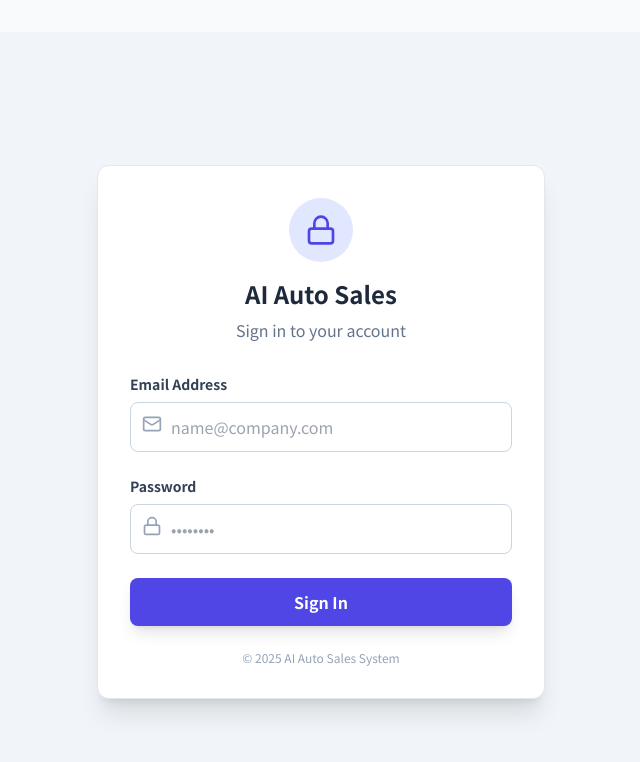
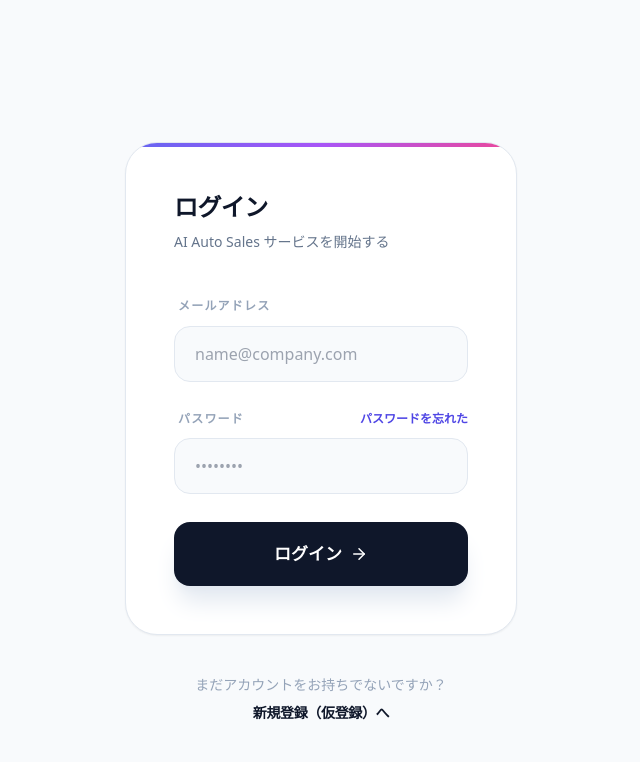
Before and after one commit to anyaku-dev/ai-auto-sales, a Next.js app: page /login in a window 1280 px wide. Shown: the top 762 px of the page, without its empty margins (319-959 px from the left). Built offline with nearby package versions, Linux system fonts and the light colour scheme; no server answers.

Commit message:
update: dashboard completion logic and icons

```diff
--- /dev/null
+++ b/app/components/ConfettiEffect.tsx
@@ -0,0 +1,54 @@
+'use client';
+
+import React, { useEffect, useState } from 'react';
+import Confetti from 'react-confetti';
+
+interface ConfettiEffectProps {
+  onComplete?: () => void;
+}
+
+const ConfettiEffect: React.FC<ConfettiEffectProps> = ({ onComplete }) => {
+  const [showConfetti, setShowConfetti] = useState(true);
+  const [width, setWidth] = useState(0);
+  const [height, setHeight] = useState(0);
+
+  useEffect(() => {
+    // 画面サイズを取得し、Confettiの範囲を決定
+    if (typeof window !== 'undefined') {
+      setWidth(window.innerWidth);
+      // Confettiが画面上部から落ちるように、高さはスクロール可能な高さにするか、適度に調整
+      setHeight(window.innerHeight * 1.5); // 画面の1.5倍の高さがあれば十分でしょう
+    }
+
+    // 5秒後に花吹雪を停止
+    const timer = setTimeout(() => {
+      setShowConfetti(false);
+      onComplete?.(); // 完了時のコールバックがあれば実行
+    }, 5000); // 5秒間表示
+
+    return () => clearTimeout(timer);
+  }, [onComplete]);
+
+  if (!showConfetti) return null;
+
+  return (
+    <Confetti
+      width={width}
+      height={height}
+      numberOfPieces={200} // 控えめな量
+      recycle={false} // 一度舞ったら終わり
+      gravity={0.15} // ゆっくり落ちる
+      run={showConfetti}
+      colors={['#A78BFA', '#818CF8', '#C4B5FD', '#EDE9FE']} // 紫系のシンプルで上品な配色
+      tweenDuration={5000} // フェードアウトの時間も合わせて滑らかに
+      confettiSource={{ // 画面上部全体から降り注ぐように
+        x: 0,
+        y: 0,
+        w: width,
+        h: height * 0.1 // 画面上部10%くらいから
+      }}
+    />
+  );
+};
+
+export default ConfettiEffect;
--- a/app/login/page.tsx
+++ b/app/login/page.tsx
@@ -1,133 +1,158 @@
-"use client";
+'use client';
 
-import { useState } from "react";
-import { createClient } from "@supabase/supabase-js";
-import { useRouter } from "next/navigation";
-import { Lock, Mail, Loader2 } from "lucide-react";
+import { useState, useEffect, Suspense } from 'react';
+import { supabase } from '../../lib/supabase';
+import { useRouter, useSearchParams } from 'next/navigation';
+import { Loader2, CheckCircle2, ArrowRight } from 'lucide-react';
+import ConfettiEffect from '../components/ConfettiEffect';
 
-export default function LoginPage() {
-  const [email, setEmail] = useState("");
-  const [password, setPassword] = useState("");
+function LoginForm() {
+  const router = useRouter();
+  const searchParams = useSearchParams();
+
+  const [email, setEmail] = useState('');
+  const [password, setPassword] = useState('');
   const [loading, setLoading] = useState(false);
-  const [errorMsg, setErrorMsg] = useState("");
-  const router = useRouter();
+  const [error, setError] = useState('');
+  const [showConfetti, setShowConfetti] = useState(false);
 
-  const supabase = createClient(
-    process.env.NEXT_PUBLIC_SUPABASE_URL!,
-    process.env.NEXT_PUBLIC_SUPABASE_ANON_KEY!
-  );
+  // URLパラメータから「有効化直後」かどうかを判定
+  const isActivated = searchParams.get('message') === 'activated';
+
+  // 初回レンダリング時に有効化済みなら花吹雪フラグを立てる
+  useEffect(() => {
+    if (isActivated) {
+      setShowConfetti(true);
+    }
+  }, [isActivated]);
 
   const handleLogin = async (e: React.FormEvent) => {
     e.preventDefault();
     setLoading(true);
-    setErrorMsg("");
+    setError('');
 
-    try {
-      const { data, error } = await supabase.auth.signInWithPassword({
+    const { error: authError } = await supabase.auth.signInWithPassword({
       email,
       password,
     });
 
-      if (error) {
-        throw error;
-      }
-
-      if (data.user) {
-        const currentUser = {
-          userId: data.user.id,
-          userName: data.user.email,
-          email: data.user.email,
-          role: "user",
-          avatarUrl: "",
-          companyName: "Free Plan"
-        };
-
-        // 1. 保存
-        localStorage.setItem("currentUser", JSON.stringify(currentUser));
-
-        // ★修正ポイント：ここで「更新イベント」を強制発火させます！
-        // これにより、サイドバーが即座に気づいて表示されます
-        window.dispatchEvent(new Event("userUpdated"));
-
-        // 2. 移動
-        router.push("/");
-        router.refresh();
-      }
-    } catch (err: any) {
-      console.error("Login failed:", err);
-      setErrorMsg("ログインに失敗しました。メールアドレスとパスワードを確認してください。");
-    } finally {
+    if (authError) {
+      setError('メールアドレスまたはパスワードが正しくありません。');
       setLoading(false);
+    } else {
+      // ログイン成功後、マイページへ
+      router.push('/mypage');
     }
   };
 
   return (
-    <div className="min-h-screen flex items-center justify-center bg-slate-100">
-      <div className="bg-white p-8 rounded-xl shadow-xl w-full max-w-md border border-slate-200">
-        <div className="text-center mb-8">
-          <div className="bg-indigo-100 w-16 h-16 rounded-full flex items-center justify-center mx-auto mb-4">
-            <Lock className="text-indigo-600" size={32} />
+    <div className="w-full max-w-[440px] px-6">
+      {/* 有効化直後のみ花吹雪を実行 */}
+      {showConfetti && <ConfettiEffect onComplete={() => setShowConfetti(false)} />}
+
+      {/* 祝賀・案内メッセージ */}
+      {isActivated && (
+        <div className="mb-8 p-6 bg-emerald-50 border border-emerald-100 rounded-3xl flex items-start gap-4 animate-in fade-in slide-in-from-top-4 duration-1000">
+          <div className="bg-emerald-500 rounded-full p-1 mt-0.5">
+            <CheckCircle2 className="text-white" size={18} />
           </div>
-          <h1 className="text-2xl font-bold text-slate-800">AI Auto Sales</h1>
-          <p className="text-slate-500 mt-2">Sign in to your account</p>
+          <div>
+            <h3 className="text-emerald-900 font-bold text-[15px]">アカウントが有効化されました</h3>
+            <p className="text-emerald-700 text-sm mt-1 leading-relaxed font-medium">
+              ご登録ありがとうございます！<br />
+              設定したパスワードでログインしてください。
+            </p>
+          </div>
+        </div>
+      )}
+
+      <div className="bg-white border border-slate-200 rounded-[32px] p-10 md:p-12 shadow-sm relative overflow-hidden">
+        {/* 装飾用の薄いアクセント */}
+        <div className="absolute top-0 left-0 w-full h-1 bg-gradient-to-r from-indigo-500 via-purple-500 to-pink-500" />
+
+        <div className="mb-10">
+          <h1 className="text-2xl font-bold tracking-tight text-slate-900">ログイン</h1>
+          <p className="text-slate-500 text-[14px] mt-2 font-medium">
+            AI Auto Sales サービスを開始する
+          </p>
         </div>
 
-        <form onSubmit={handleLogin} className="space-y-6">
-          <div>
-            <label className="block text-sm font-bold text-slate-700 mb-2">Email Address</label>
-            <div className="relative">
-              <Mail className="absolute left-3 top-3 text-slate-400" size={20} />
+        <form onSubmit={handleLogin} className="space-y-7">
+          <div className="space-y-2.5">
+            <label className="text-[12px] font-bold text-slate-400 uppercase tracking-[0.1em] ml-1">
+              メールアドレス
+            </label>
             <input
               type="email"
               required
-                className="w-full pl-10 pr-4 py-3 border border-slate-300 rounded-lg focus:outline-none focus:ring-2 focus:ring-indigo-500 transition"
-                placeholder="name@company.com"
               value={email}
               onChange={(e) => setEmail(e.target.value)}
+              placeholder="name@company.com"
+              className="w-full h-14 px-5 bg-slate-50 border border-slate-200 rounded-2xl outline-none focus:ring-4 focus:ring-indigo-500/10 focus:border-indigo-500 transition-all font-medium text-slate-900"
             />
           </div>
+
+          <div className="space-y-2.5">
+            <div className="flex justify-between items-center ml-1">
+              <label className="text-[12px] font-bold text-slate-400 uppercase tracking-[0.1em]">
+                パスワード
+              </label>
+              <button type="button" className="text-indigo-600 text-[12px] font-bold hover:underline">
+                パスワードを忘れた
+              </button>
             </div>
-
-          <div>
-            <label className="block text-sm font-bold text-slate-700 mb-2">Password</label>
-            <div className="relative">
-              <Lock className="absolute left-3 top-3 text-slate-400" size={20} />
             <input
               type="password"
               required
-                className="w-full pl-10 pr-4 py-3 border border-slate-300 rounded-lg focus:outline-none focus:ring-2 focus:ring-indigo-500 transition"
-                placeholder="••••••••"
               value={password}
               onChange={(e) => setPassword(e.target.value)}
+              placeholder="••••••••"
+              className="w-full h-14 px-5 bg-slate-50 border border-slate-200 rounded-2xl outline-none focus:ring-4 focus:ring-indigo-500/10 focus:border-indigo-500 transition-all"
             />
           </div>
-          </div>
 
-          {errorMsg && (
-            <div className="p-3 bg-red-50 text-red-600 text-sm rounded-lg border border-red-100 font-bold text-center">
-              {errorMsg}
+          {error && (
+            <div className="p-4 bg-red-50 border border-red-100 rounded-2xl animate-shake">
+              <p className="text-red-600 text-sm font-bold text-center">
+                {error}
+              </p>
             </div>
           )}
 
           <button
-            type="submit"
             disabled={loading}
-            className="w-full bg-indigo-600 text-white py-3 rounded-lg font-bold shadow-lg hover:bg-indigo-700 transition disabled:opacity-50 flex items-center justify-center gap-2"
+            className="w-full h-16 bg-slate-900 text-white rounded-2xl font-bold text-[17px] hover:bg-slate-800 active:scale-[0.98] transition-all flex items-center justify-center gap-2 group shadow-xl shadow-slate-200 mt-4"
           >
             {loading ? (
+              <Loader2 className="animate-spin" />
+            ) : (
               <>
-                <Loader2 className="animate-spin" size={20} /> Signing in...
+                ログイン
+                <ArrowRight size={18} className="group-hover:translate-x-1 transition-transform" />
               </>
-            ) : (
-              "Sign In"
             )}
           </button>
         </form>
+      </div>
 
-        <div className="mt-6 text-center text-xs text-slate-400">
-          &copy; 2025 AI Auto Sales System
-        </div>
+      <div className="mt-10 text-center">
+        <p className="text-slate-400 text-sm font-medium">
+          まだアカウントをお持ちでないですか？<br />
+          <button className="text-slate-900 font-bold mt-2 hover:underline tracking-tight">
+            新規登録（仮登録）へ
+          </button>
+        </p>
       </div>
     </div>
   );
 }
+
+export default function LoginPage() {
+  return (
+    <div className="min-h-screen bg-[#F8FAFC] flex flex-col items-center justify-center py-12 font-sans selection:bg-indigo-100 selection:text-indigo-900">
+      <Suspense fallback={<Loader2 className="animate-spin text-slate-400" />}>
+        <LoginForm />
+      </Suspense>
+    </div>
+  );
+}
--- a/package.json
+++ b/package.json
@@ -20,6 +20,7 @@
     "playwright": "^1.57.0",
     "playwright-core": "^1.57.0",
     "react": "^18",
+    "react-confetti": "^6.4.0",
     "react-dom": "^18",
     "stripe": "^20.1.0"
   },
```
Also changed, not shown: 1 other file (tests, documents, lock files or other folders). Lines whose indentation alone changed are shown as unchanged.
